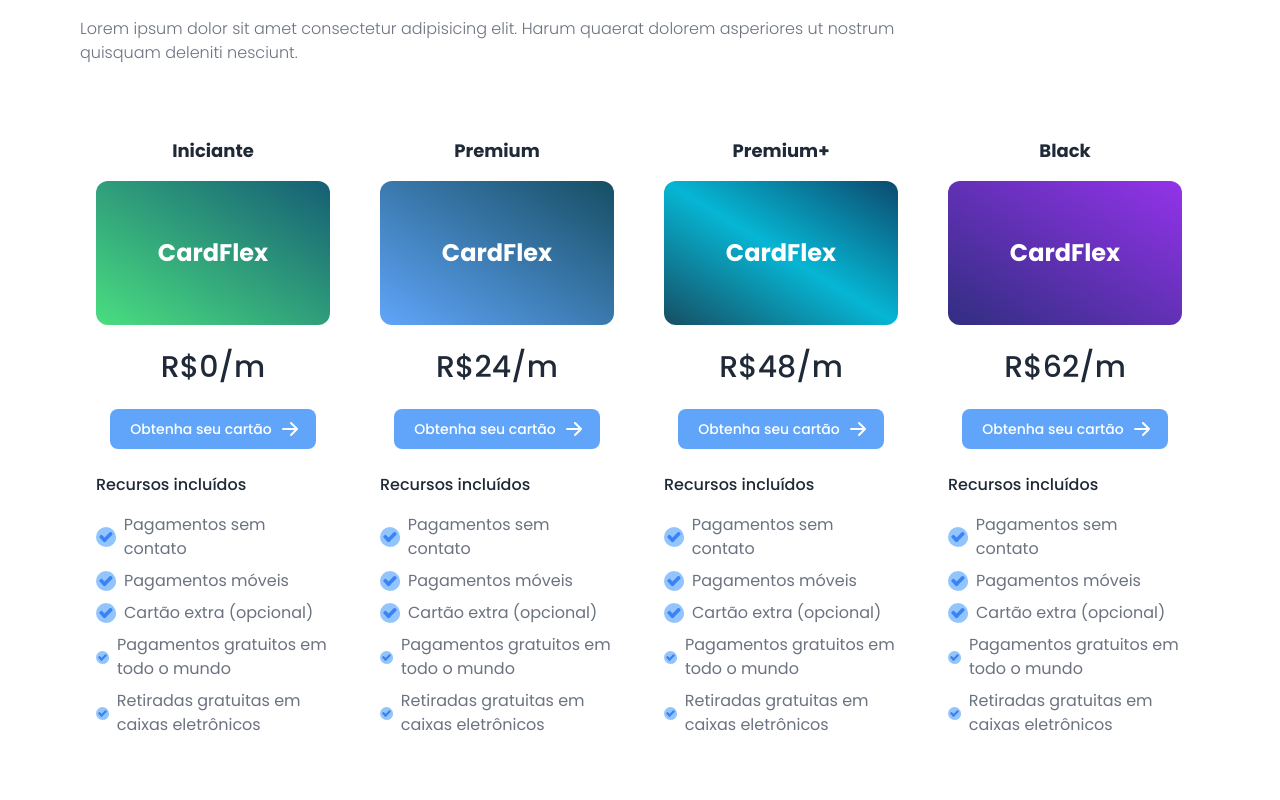
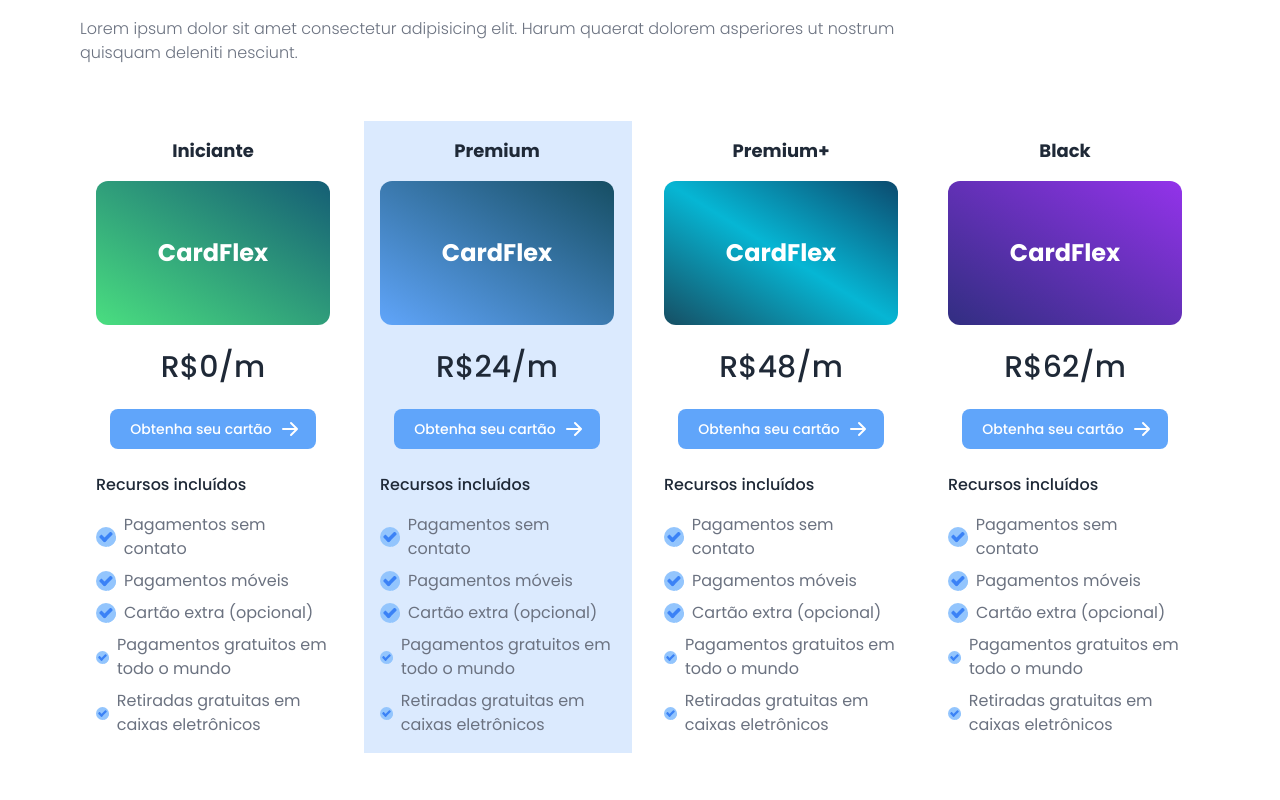
Before and after one commit to Sellucas/cardflex, a Next.js app: page / in a window 1280 px wide. Shown: the part 5560-6360 px from the top of the page. Built offline with nearby package versions, Linux system fonts and the light colour scheme.

Commit message:
chore: update priceCards props

```diff
--- a/src/components/common/PricingCards.tsx
+++ b/src/components/common/PricingCards.tsx
@@ -6,7 +6,8 @@ import Link from "next/link";
 interface PricingCardProps {
   title: string;
   price: number;
-  bgColor: string;
+  cardColor: string;
+  bgColor?: string;
 }
 
 const whyToUse = [
@@ -17,15 +18,15 @@ const whyToUse = [
   "Retiradas gratuitas em caixas eletrônicos",
 ];
 
-const PricingCards = ({ title, price, bgColor }: PricingCardProps) => {
+const PricingCards = ({ title, price, cardColor, bgColor }: PricingCardProps) => {
   return (
     <>
-      <div className="max-w-sm flex flex-col justify-around border-r-2 border-transparent p-4">
+      <div className={`max-w-sm flex flex-col justify-around border-r-2 border-transparent p-4 ${bgColor}`}>
         <h2 className="text-lg text-gray-800 font-bold text-center mb-4">
           {title}
         </h2>
         <div
-          className={`flex justify-center items-center text-2xl font-bold text-white w-full h-36 rounded-xl bg-gradient-to-tr ${bgColor}`}
+          className={`flex justify-center items-center text-2xl font-bold text-white w-full h-36 rounded-xl bg-gradient-to-tr ${cardColor}`}
         >
           CardFlex
         </div>
--- a/src/components/homeComponents/Pricing.tsx
+++ b/src/components/homeComponents/Pricing.tsx
@@ -23,22 +23,23 @@ const Pricing = () => {
               <PricingCards
                 title="Iniciante"
                 price={0}
-                bgColor="from-green-400 to-cyan-800"
+                cardColor="from-green-400 to-cyan-800"
               />
               <PricingCards
                 title="Premium"
                 price={24}
-                bgColor="from-blue-400 to-cyan-900"
+                cardColor="from-blue-400 to-cyan-900"
+                bgColor="bg-blue-100"
               />
               <PricingCards
                 title="Premium+"
                 price={48}
-                bgColor="from-cyan-900 via-cyan-500 to-sky-900"
+                cardColor="from-cyan-900 via-cyan-500 to-sky-900"
               />
               <PricingCards
                 title="Black"
                 price={62}
-                bgColor="from-indigo-900 to-purple-600"
+                cardColor="from-indigo-900 to-purple-600"
               />
             </div>
           </Slide>
```
